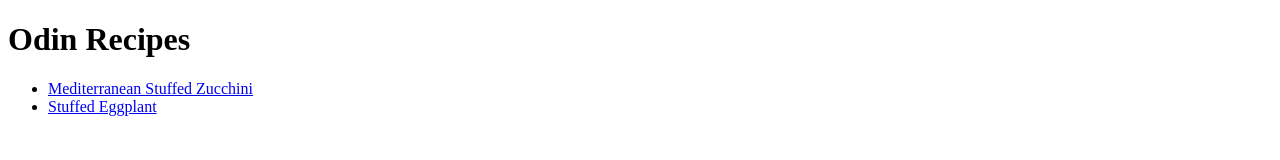
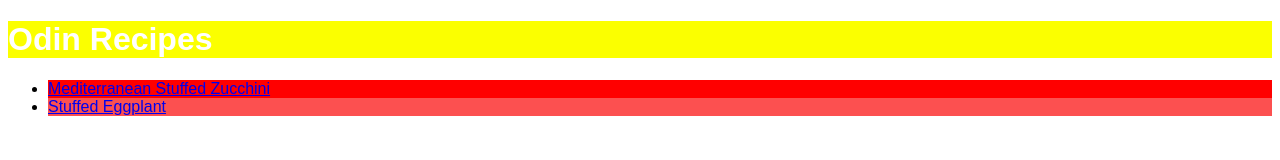
Before and after one commit to FotisKal/odin-recipes, a plain HTML site: page index.html in a window 1280 px wide. Drawn offline with Linux system fonts and the light colour scheme.

Commit message:
Add css style to home view

```diff
--- /dev/null
+++ b/css/style.css
@@ -0,0 +1,16 @@
+body {
+    font-family: Arial, Helvetica, sans-serif;
+}
+
+#recipes-header {
+    background-color: #fbff00;
+    color: #ffffff;
+}
+
+.recipes-list li {
+    background-color: #fc5050;
+}
+
+li.odd-li {
+    background-color: #ff0000;
+}
--- a/index.html
+++ b/index.html
@@ -4,13 +4,14 @@
     <meta charset="UTF-8">
     <meta name="viewport" content="width=device-width, initial-scale=1.0">
     <title>Odin Recipes</title>
+    <link rel="stylesheet" href="./css/style.css">
 </head>
 <body>
-    <h1>
+    <h1 id="recipes-header">
         Odin Recipes
     </h1>
-    <ul>
-        <li>
+    <ul class="recipes-list">
+        <li class="odd-li">
             <a href="./recipes/mediterranean-zucchini.html">Mediterranean Stuffed Zucchini</a>
         </li>
         <li>
```
